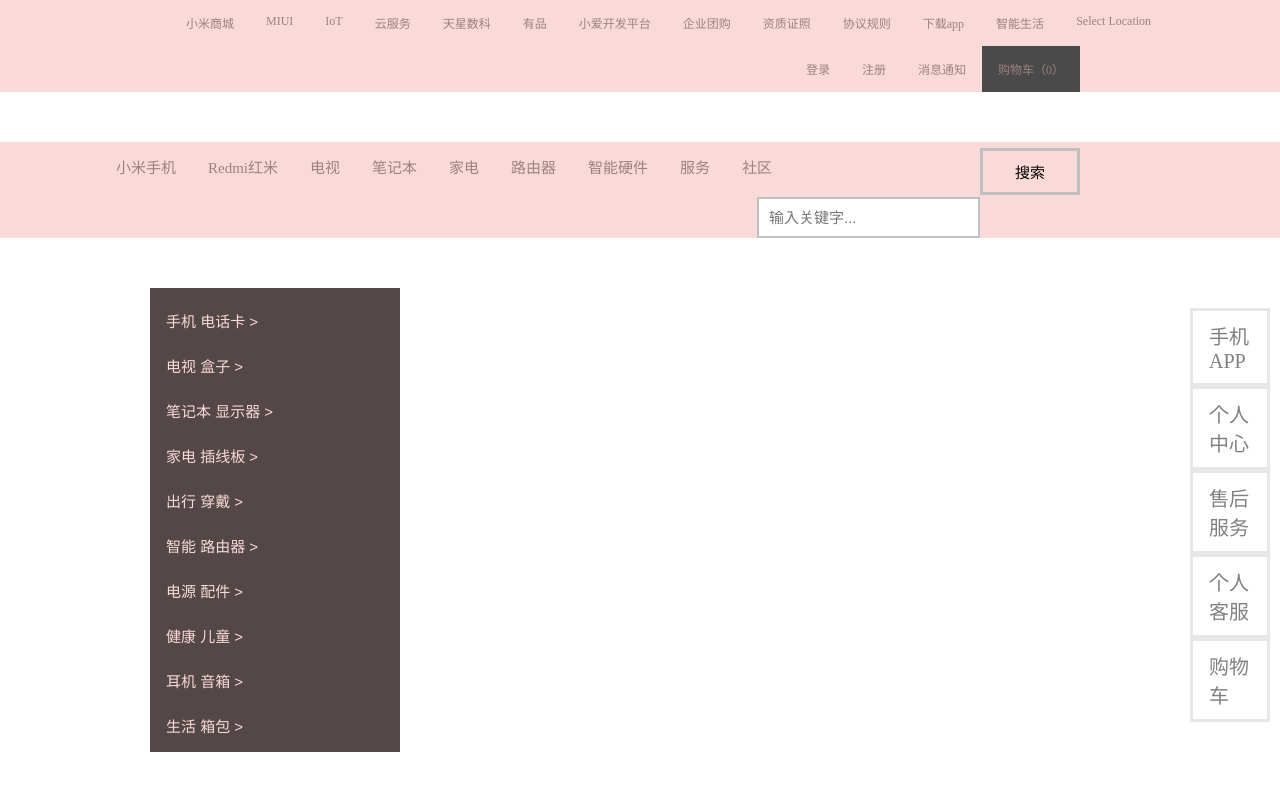
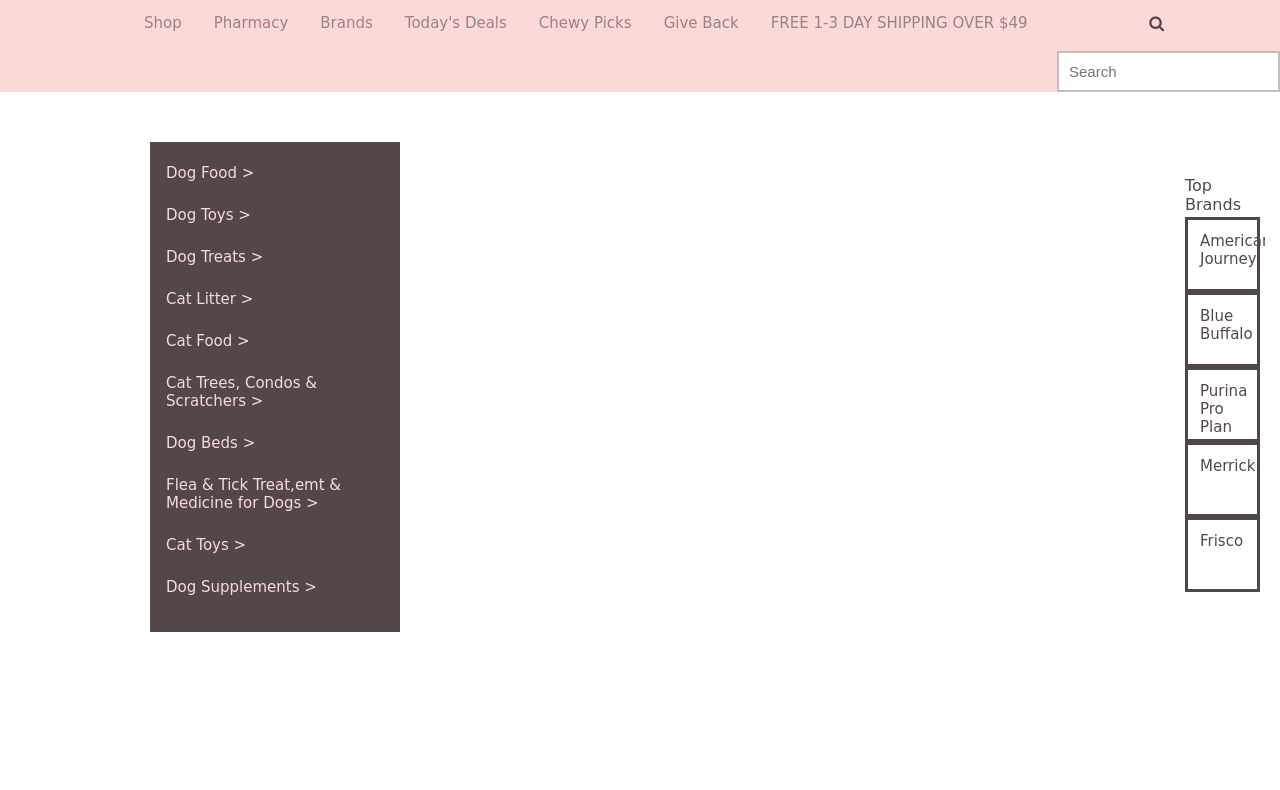
Before and after one commit to Lingyu-Wei/seeuweb_lingyu, a plain HTML site: page 006HW/index.html in a window 1280 px wide. Drawn offline with Linux system fonts and the light colour scheme.

Commit message:
ready to hand in

```diff
--- a/006HW/index.html
+++ b/006HW/index.html
@@ -7,58 +7,35 @@
 </head>
 
 <link rel="stylesheet" type="text/css" href="style.css">
+<link rel="stylesheet" href="https://cdnjs.cloudflare.com/ajax/libs/font-awesome/4.7.0/css/font-awesome.min.css">
 
 <body>
 
-    <div class="navBar1">
-        <ul id="anniu">
-            <li><a href="./nextPage.html" id="nav1Button" style="margin-left: 170px;">小米商城</a></li>
-            <li><a href="./nextPage.html" id="nav1Button">MIUI</a></li>
-            <li><a href="./nextPage.html" id="nav1Button">IoT</a></li>
-            <li><a href="./nextPage.html" id="nav1Button">云服务</a></li>
-            <li><a href="./nextPage.html" id="nav1Button">天星数科</a></li>
-            <li><a href="./nextPage.html" id="nav1Button">有品</a></li>
-            <li><a href="./nextPage.html" id="nav1Button">小爱开发平台</a></li>
-            <li><a href="./nextPage.html" id="nav1Button">企业团购</a></li>
-            <li><a href="./nextPage.html" id="nav1Button">资质证照</a></li>
-            <li><a href="./nextPage.html" id="nav1Button">协议规则</a></li>
-            <li><a href="./nextPage.html" id="nav1Button">下载app</a></li>
-            <li><a href="./nextPage.html" id="nav1Button">智能生活</a></li>
-            <li><a href="./nextPage.html" id="nav1Button">Select Location</a></li>
-            <li style="float:right"><a href="./nextPage.html" style="margin-right: 200px; background-color: rgb(75, 74, 74);">购物车（0）</a></li>
-            <li style="float:right"><a href="./nextPage.html">消息通知</a></li>
-            <li style="float:right"><a href="./nextPage.html">注册</a></li>
-            <li style="float:right"><a href="./nextPage.html">登录</a></li>
-        </ul>
-    </div>
+    <div class="topnav">
+        <a href="./nextPage.html" style="margin-left: 10%;">Shop</a>
+        <a href="./nextPage.html">Pharmacy</a>
+        <a href="./nextPage.html">Brands</a>
+        <a href="./nextPage.html">Today's Deals</a>
+        <a href="./nextPage.html">Chewy Picks</a>
+        <a href="./nextPage.html">Give Back</a>
+        <a>FREE 1-3 DAY SHIPPING OVER $49</a>
 
-    <div class="topnav">
-        <a href="./nextPage.html" style="margin-left: 100px;">小米手机</a>
-        <a href="./nextPage.html">Redmi红米</a>
-        <a href="./nextPage.html">电视</a>
-        <a href="./nextPage.html">笔记本</a>
-        <a href="./nextPage.html">家电</a>
-        <a href="./nextPage.html">路由器</a>
-        <a href="./nextPage.html">智能硬件</a>
-        <a href="./nextPage.html">服务</a>
-        <a href="./nextPage.html">社区</a>
-
-        <button id="searchButton">搜索</button>
-        <input type="text" placeholder="输入关键字...">
+        <button class="btn"><i class="fa fa-search"></i></button>
+        <input type="text" placeholder="Search">
     </div>
 
     <div class="tabAndSlide">
         <div class="tab">
-            <button style="margin-top: 10px;">手机 电话卡    ></button>
-            <button>电视 盒子      ></button>
-            <button>笔记本 显示器  ></button>
-            <button>家电 插线板    ></button>
-            <button>出行 穿戴      ></button>
-            <button>智能 路由器    ></button>
-            <button>电源 配件      ></button>
-            <button>健康 儿童      ></button>
-            <button>耳机 音箱      ></button>
-            <button style="margin-bottom: 10px;">生活 箱包      ></button>
+            <button style="margin-top: 10px;">Dog Food    ></button>
+            <button>Dog Toys      ></button>
+            <button>Dog Treats  ></button>
+            <button>Cat Litter    ></button>
+            <button>Cat Food      ></button>
+            <button>Cat Trees, Condos & Scratchers    ></button>
+            <button>Dog Beds      ></button>
+            <button>Flea & Tick Treat,emt & Medicine for Dogs      ></button>
+            <button>Cat Toys      ></button>
+            <button style="margin-bottom: 10px;">Dog Supplements      ></button>
         </div>
 
     </div>
@@ -66,11 +43,12 @@
 
 
     <div class="sidenav">
-        <a href="./nextPage.html">手机APP</a>
-        <a href="./nextPage.html">个人中心</a>
-        <a href="./nextPage.html">售后服务</a>
-        <a href="./nextPage.html">个人客服</a>
-        <a href="./nextPage.html">购物车</a>
+        <p style="color: #534847; padding-bottom: 3px;">Top Brands</p>
+        <a href="./nextPage.html">American Journey</a>
+        <a href="./nextPage.html">Blue Buffalo</a>
+        <a href="./nextPage.html">Purina Pro Plan</a>
+        <a href="./nextPage.html">Merrick</a>
+        <a href="./nextPage.html">Frisco</a>
     </div>
 
 
--- a/006HW/style.css
+++ b/006HW/style.css
@@ -6,6 +6,7 @@
 
 body {
     margin: 0;
+    font-family: Apple Chancery, cursive;
 }
 
 #redBlock {
@@ -62,7 +63,6 @@ body {
 
 .topnav {
     overflow: hidden;
-    margin-top: 50px;
     background-color: #FADAD8;
   }
 
@@ -104,23 +104,6 @@ body {
     }
   }
 
-  #searchButton {
-    border: none;
-    color: black;
-    padding: 10px 32px;
-    text-align: center;
-    text-decoration: none;
-    font-size: 15px;
-    margin-top: 6px;
-    margin-right: 200px;
-    cursor: pointer;
-    background-color: none;
-    border-style: solid;
-    border-color: rgb(192, 192, 192);
-    float: right;
-    background-color: transparent;
-  }
-
 .tabAndSlide {
     height:464px;
     margin-top: 50px;
@@ -132,7 +115,8 @@ body {
     float: left;
     background-color: #534847;
     width: 250px;
-    height: 464px;
+    height: 490px;
+    font-family: Apple Chancery, cursive;
   }
 
   .tab button {
@@ -147,6 +131,7 @@ body {
     cursor: pointer;
     transition: 0.3s;
     font-size: 15px;
+    font-family: Apple Chancery, cursive;
   }
 
   .tab button:hover {
@@ -289,27 +274,47 @@ body {
     width: 80px;
     position: fixed;
     z-index: 1;
-    bottom: 70px;
-    right: 10px;
+    bottom: 200px;
+    right: 15px;
     overflow-x: hidden;
     padding: 8px 0;
   }
 
   .sidenav a {
-    padding: 10px 10px 10px 16px;
-    border-color: rgb(231, 231, 231);
+    padding: 12px;
+    height: 75px;
+    width: 75px;
+    border-color: #534847;
     border-style: solid;
     text-decoration: none;
-    font-size: 20px;
-    color: grey;
+    font-size: 15px;
+    color: #534847;
     display: block;
   }
 
   .sidenav a:hover {
-    color: rgb(255, 94, 0);
+    color: #D09E88;
   }
 
   @media screen and (max-height: 450px) {
     .sidenav {padding-top: 15px;}
     .sidenav a {font-size: 18px;}
   }
+
+  /* Style buttons */
+.btn {
+  float: right;
+  margin-top: 3px;
+  margin-right: 100px;
+  background-color: #FADAD8; /* Blue background */
+  border: none; /* Remove borders */
+  color: #534847; /* White text */
+  padding: 12px 16px; /* Some padding */
+  font-size: 16px; /* Set a font size */
+  cursor: pointer; /* Mouse pointer on hover */
+}
+
+/* Darker background on mouse-over */
+.btn:hover {
+  background-color: #D09E88;
+}
```
